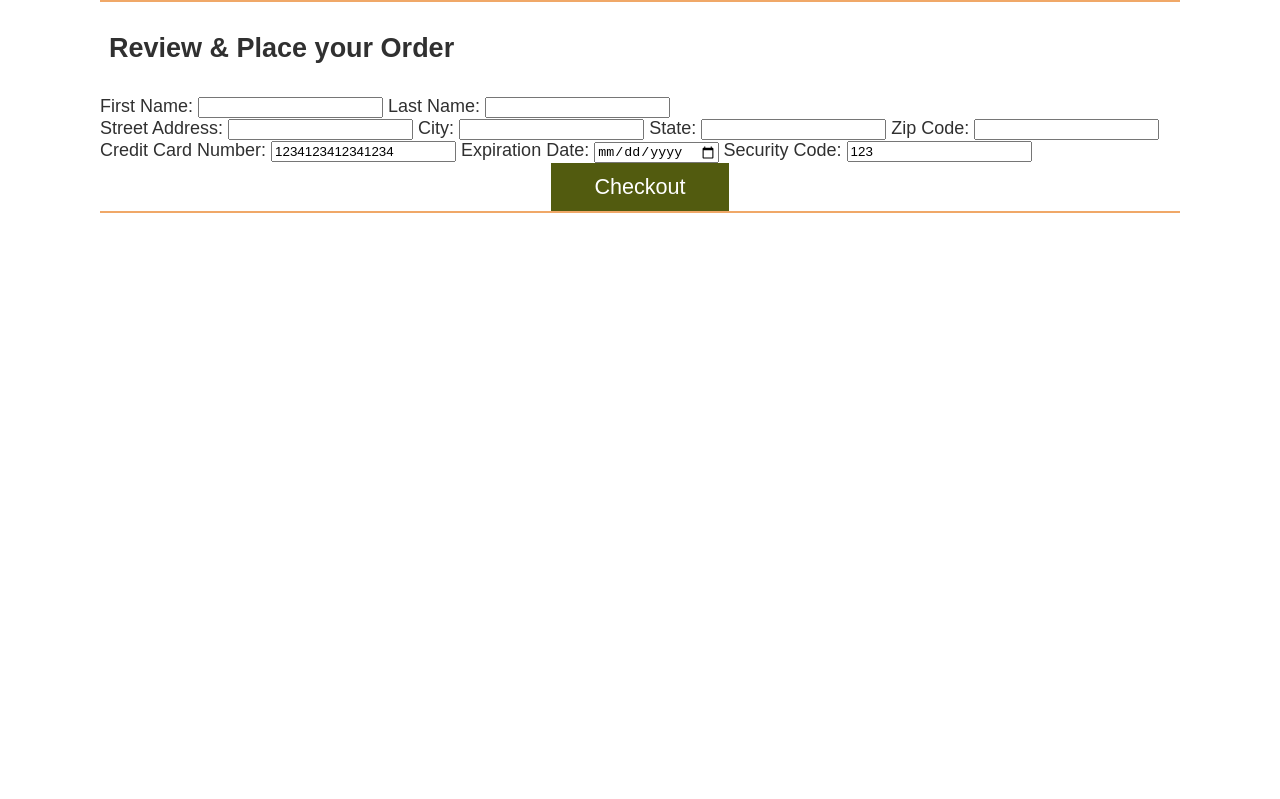
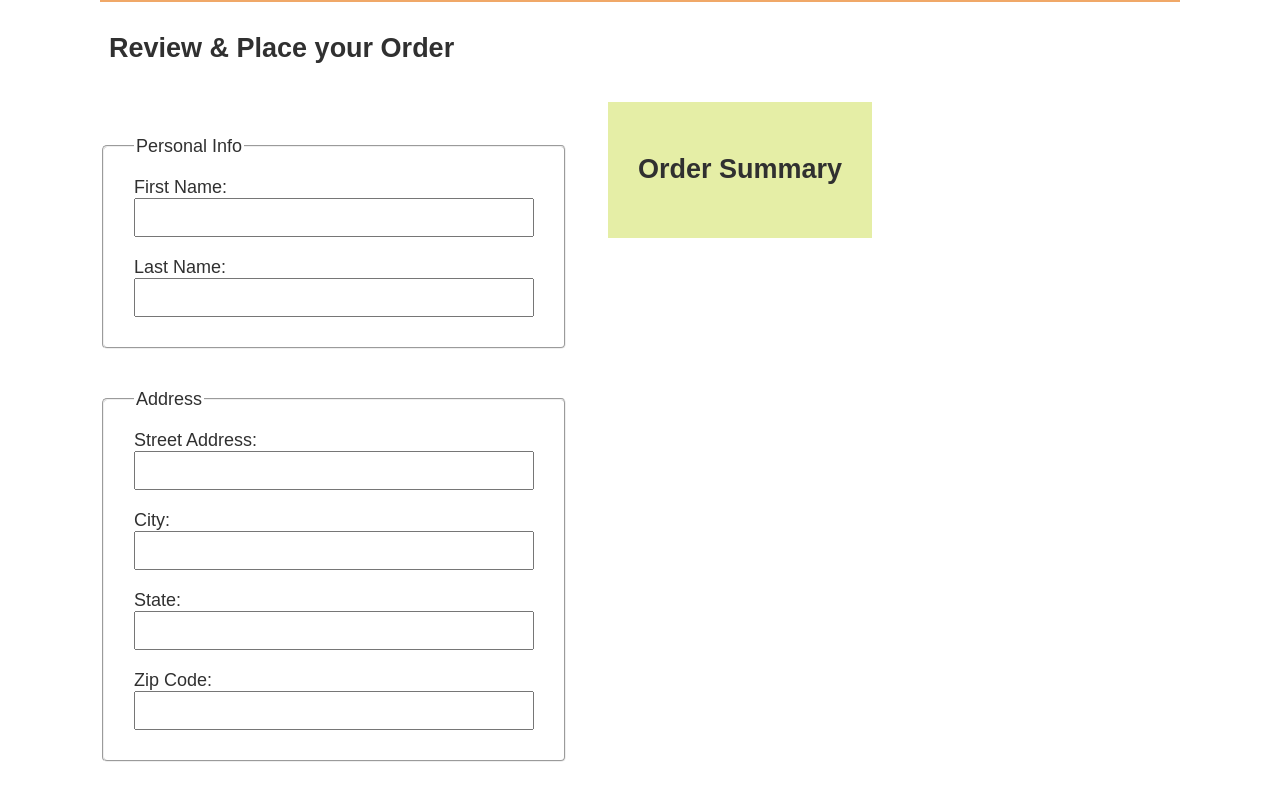
Before and after one commit to GarrenBYU/WDD330Team20Project, a website built with Vite: page src/checkout/index.html in a window 1280 px wide. Shown: the top 799 px of the page. Built offline with nearby package versions, Linux system fonts and the light colour scheme.

Commit message:
changed css

```diff
--- a/src/checkout/index.html
+++ b/src/checkout/index.html
@@ -17,18 +17,21 @@
 
     </header>
 
-    <main class="divider">
-      <section class="products">
-        <h2>Review & Place your Order</h2>
-      </section>
+    <main class="divider" id="checkoutMain">
+
       <form name="checkout" action="post">
-        <div class="name">
+        <section class="products">
+          <h2>Review & Place your Order</h2>
+        </section>
+        <fieldset class="name">
+          <legend>Personal Info</legend>
           <label for="fname">First Name:</label>
           <input type="text" id="fname" name="fname" required>
           <label for="lname">Last Name:</label>
           <input type="text" id="lname" name="lname" required>
-        </div>
-        <div class="address">
+        </fieldset>
+        <fieldset class="address">
+          <legend>Address</legend>
           <label for="street">Street Address:</label>
           <input type="text" id="street" name="street" required>
           <label for="city">City:</label>
@@ -37,22 +40,28 @@
           <input type="text" id="state" name="state" required>
           <label for="zip">Zip Code:</label>
           <input type="number" id="zip" name="zip" required>
-        </div>
-        <div class="payment">
+        </fieldset>
+        <fieldset class="payment">
+          <legend>Payment Info</legend>
           <label for="cardNumber">Credit Card Number:</label>
           <input type="number" id="cardNumber" name="cardNumber" value="1234123412341234"  required>
           <label for="expiration">Expiration Date:</label>
           <input type="date" id="expiration" name="expiration" required>
           <label for="code">Security Code:</label>
           <input type="text" id="code" name="code" value="123" required>
-        </div>
-        <button type="submit">Checkout</button>
+          <button type="submit">Checkout</button>
+        </fieldset>
+
+
+
+      </form>
+      <div id="orderSummary">
+        <h2>Order Summary</h2>
         <div class="cart-footer hide"><p class="cart-total">Total: $</p></div>
         <div class="cart-footer hide"><p class="shipping-estimate">Shipping Estimate: $</p></div>
         <div class="cart-footer hide"><p class="tax">Tax: $</p></div>
         <div class="cart-footer hide"><p class="order-total">Order Total: $</p></div>
-
-      </form>
+      </div>
     </main>
 
     <footer id="footer"></footer>
--- a/src/css/style.css
+++ b/src/css/style.css
@@ -222,6 +222,34 @@ button {
   color: red;
   font-weight: bold;
 }
+#checkoutMain {
+  display: flex;
+  gap: 40px;
+}
+#checkoutMain button {
+  margin-top: 40px;
+}
+fieldset {
+  display: flex;
+  flex-direction: column;
+  border-radius: 5px;
+  width: fit-content;
+  margin-top: 40px;
+  padding: 0px 30px 30px 30px;
+}
+input{
+  width: 400px;
+  padding: 10px;
+}
+label {
+  margin-top: 20px;
+}
+#orderSummary {
+  background-color: #e5eea6;
+  height: fit-content;
+  margin-top: 100px;
+  padding: 30px;
+}
 @media screen and (min-width: 500px) {
   body {
     max-width: 1080px;
```
